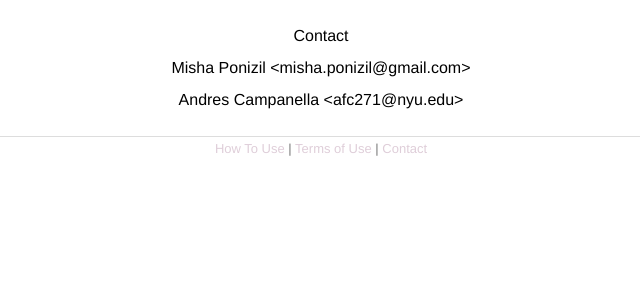
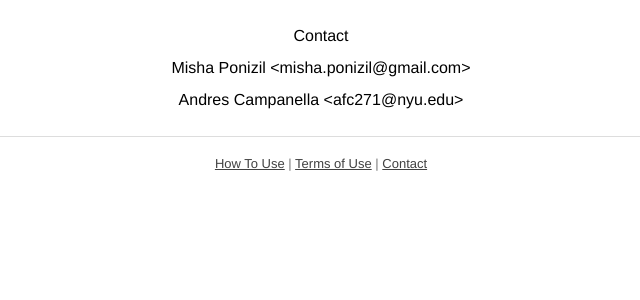
Before and after one commit to mponizil/LoCreep, a Django app: template templates/contact.html in a window 1280 px wide. Shown: the part 45-345 px from the top of the page, without its empty margins (319-959 px from the left). Run offline with Django 3.2, Linux system fonts and the light colour scheme; the template is opened without the code that fills it, so the values that code supplies are empty; some libraries are stand-ins or nearby versions.

Commit message:
style that footer up

```diff
--- a/static/css/page.css
+++ b/static/css/page.css
@@ -199,8 +199,13 @@
 	color: #787878;
 	height: 20px;
 	padding: 5px;
+	padding-top:20px;
 	font-size: 13px;
 	text-align: center;
+}
+#footer a {
+  text-decoration:underline;
+  color:#414141;
 }
 body{
 	font-family: "Helvatica","Helvetica Neue","HelveticaNeueRoman","HelveticaNeue-Roman","Helvetica Neue Roman","TeXGyreHerosRegular","Helvetica","Tahoma","Geneva","Arial",sans-serif;
```
